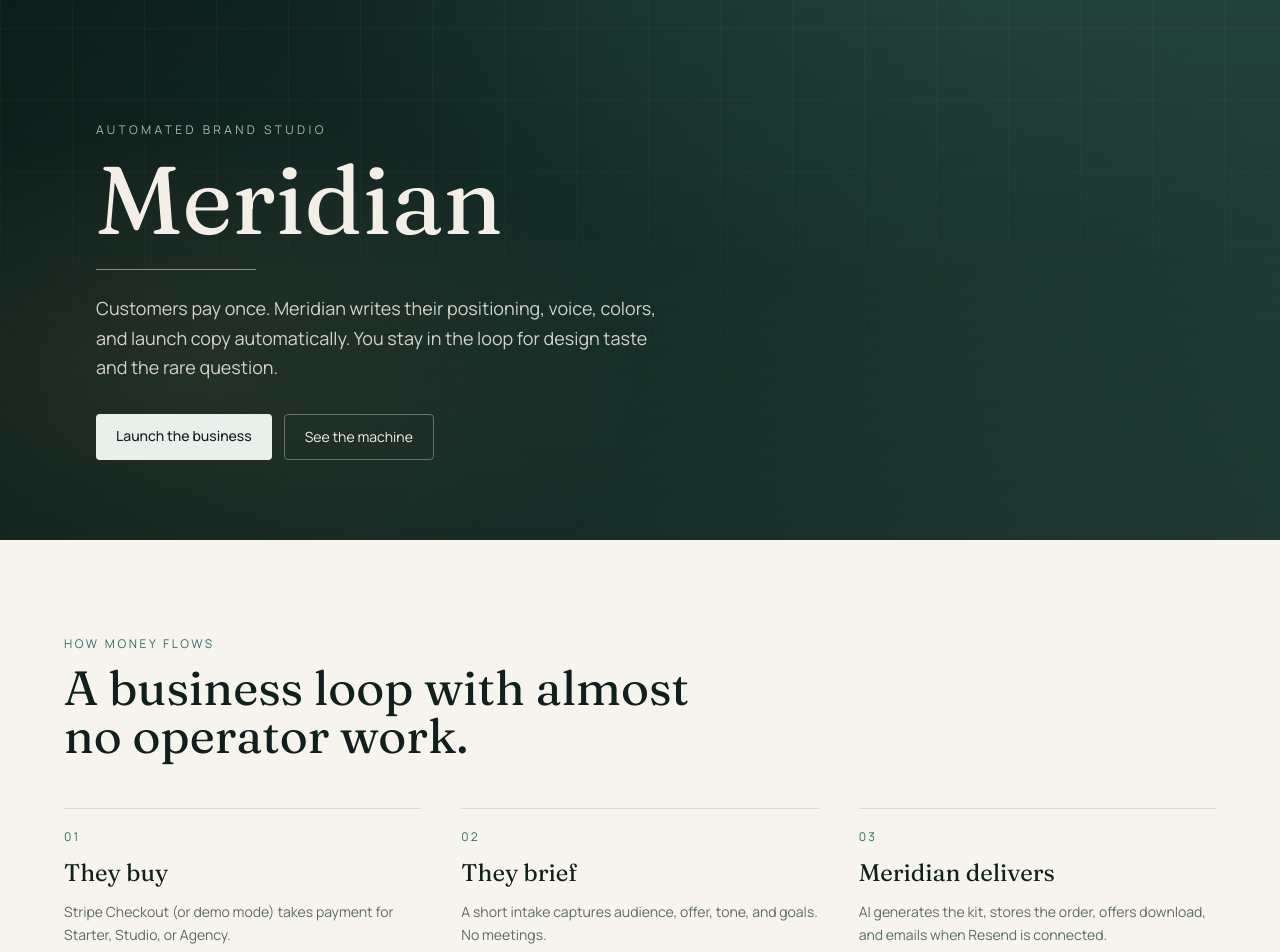
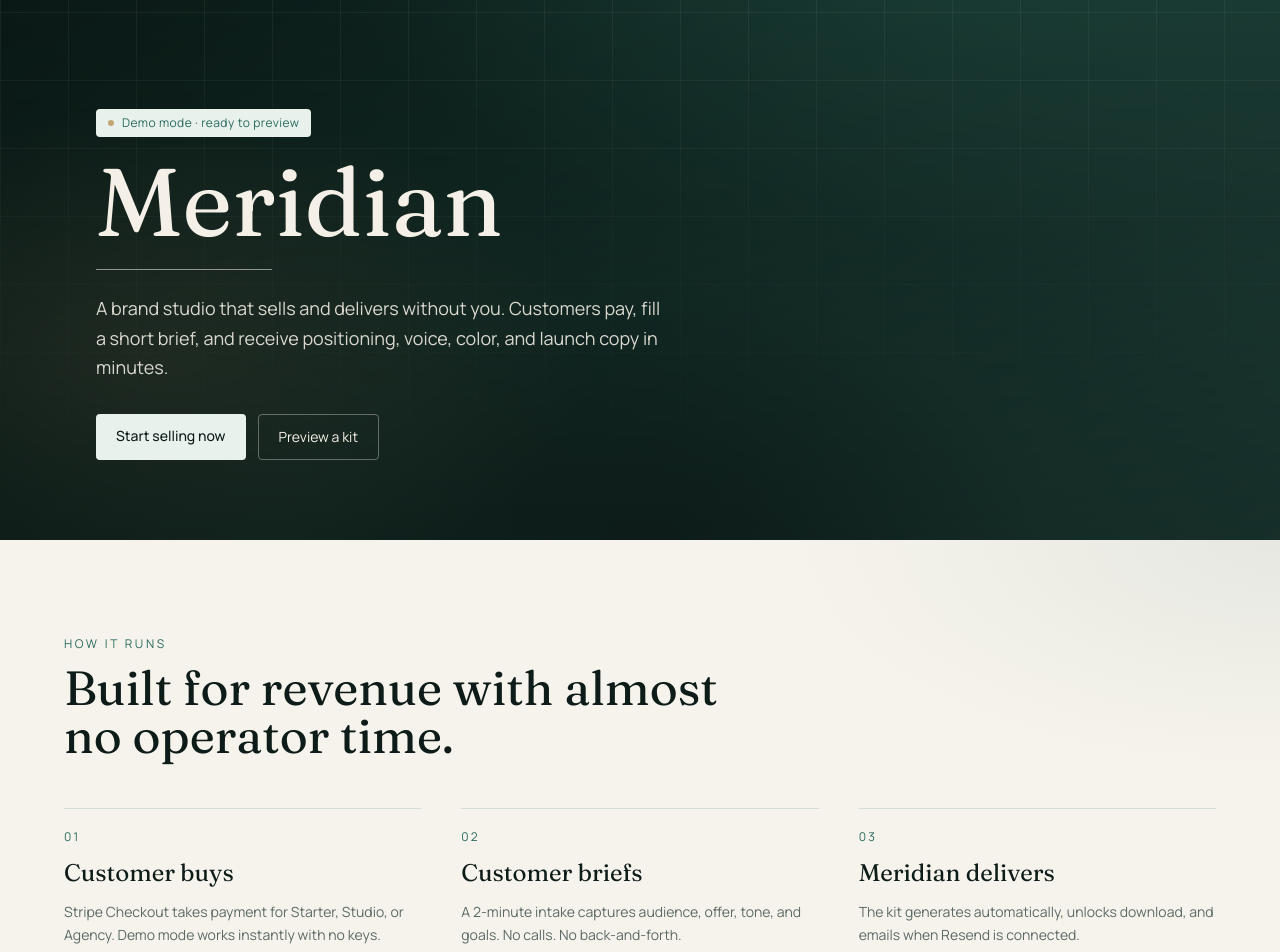
Before and after one commit to Kloawcody/meridian-briefs, a Next.js app: page / in a window 1280 px wide. Shown: the part 260-1212 px from the top of the page. Built offline with nearby package versions, Linux system fonts and the light colour scheme; no server answers.

Commit message:
Polish Meridian into production-ready automated brand studio

```diff
--- a/src/app/globals.css
+++ b/src/app/globals.css
@@ -1,18 +1,20 @@
 @import "tailwindcss";
 
 :root {
-  --ink: #10201c;
-  --ink-soft: #1a322c;
-  --sand: #f3efe6;
-  --foam: #e7f0ea;
-  --sea: #2f6f62;
-  --muted: #5d6b66;
-  --line: #d5ddd8;
-  --background: #f7f4ee;
-  --foreground: #10201c;
-  --hero-a: #0c1a17;
-  --hero-b: #1e3f38;
-  --hero-c: #3a6b5e;
+  --ink: #0e1c19;
+  --ink-soft: #1a312c;
+  --sand: #f4f0e7;
+  --foam: #e8f1ec;
+  --sea: #2a6b5e;
+  --sea-bright: #3d8f7e;
+  --muted: #5c6a65;
+  --line: #d4ddd8;
+  --background: #f6f3ec;
+  --foreground: #0e1c19;
+  --hero-a: #0a1613;
+  --hero-b: #16352e;
+  --hero-c: #2f5f54;
+  --gold: #c4a574;
 }
 
 @theme inline {
@@ -36,12 +38,17 @@
   font-family: var(--font-body), "Segoe UI", sans-serif;
 }
 
+::selection {
+  background: color-mix(in oklab, var(--sea) 35%, white);
+  color: var(--ink);
+}
+
 @keyframes meridian-drift {
   0% {
     transform: translate3d(0, 0, 0) scale(1);
   }
   50% {
-    transform: translate3d(2%, -1.5%, 0) scale(1.04);
+    transform: translate3d(2.2%, -1.8%, 0) scale(1.05);
   }
   100% {
     transform: translate3d(0, 0, 0) scale(1);
@@ -51,7 +58,7 @@
 @keyframes meridian-rise {
   from {
     opacity: 0;
-    transform: translateY(18px);
+    transform: translateY(20px);
   }
   to {
     opacity: 1;
@@ -68,39 +75,74 @@
   }
 }
 
+@keyframes meridian-sheen {
+  0% {
+    background-position: 0% 50%;
+  }
+  100% {
+    background-position: 100% 50%;
+  }
+}
+
 .hero-atmosphere {
   background:
-    radial-gradient(1200px 700px at 70% 20%, rgba(90, 160, 140, 0.28), transparent 55%),
-    radial-gradient(900px 500px at 15% 80%, rgba(214, 186, 120, 0.16), transparent 50%),
-    linear-gradient(145deg, var(--hero-a), var(--hero-b) 48%, var(--hero-c));
-  animation: meridian-drift 18s ease-in-out infinite;
+    radial-gradient(1100px 640px at 72% 18%, rgba(61, 143, 126, 0.32), transparent 58%),
+    radial-gradient(820px 480px at 12% 78%, rgba(196, 165, 116, 0.18), transparent 52%),
+    radial-gradient(600px 400px at 50% 100%, rgba(14, 28, 25, 0.4), transparent 60%),
+    linear-gradient(148deg, var(--hero-a), var(--hero-b) 46%, var(--hero-c));
+  animation: meridian-drift 20s ease-in-out infinite;
 }
 
 .rise {
-  animation: meridian-rise 900ms cubic-bezier(0.22, 1, 0.36, 1) both;
+  animation: meridian-rise 950ms cubic-bezier(0.22, 1, 0.36, 1) both;
 }
 
 .rise-delay-1 {
-  animation-delay: 120ms;
+  animation-delay: 110ms;
 }
 
 .rise-delay-2 {
-  animation-delay: 240ms;
+  animation-delay: 220ms;
 }
 
 .rise-delay-3 {
-  animation-delay: 360ms;
+  animation-delay: 340ms;
 }
 
 .draw-line {
   transform-origin: left;
-  animation: meridian-line 1100ms cubic-bezier(0.22, 1, 0.36, 1) 200ms both;
+  animation: meridian-line 1100ms cubic-bezier(0.22, 1, 0.36, 1) 180ms both;
 }
 
 .meridian-grid {
   background-image:
-    linear-gradient(rgba(243, 239, 230, 0.07) 1px, transparent 1px),
-    linear-gradient(90deg, rgba(243, 239, 230, 0.07) 1px, transparent 1px);
-  background-size: 72px 72px;
-  mask-image: linear-gradient(to bottom, black 40%, transparent 95%);
+    linear-gradient(rgba(244, 240, 231, 0.08) 1px, transparent 1px),
+    linear-gradient(90deg, rgba(244, 240, 231, 0.08) 1px, transparent 1px);
+  background-size: 68px 68px;
+  mask-image: linear-gradient(to bottom, black 35%, transparent 92%);
 }
+
+.surface-wash {
+  background:
+    radial-gradient(900px 420px at 100% 0%, rgba(42, 107, 94, 0.08), transparent 55%),
+    radial-gradient(700px 360px at 0% 100%, rgba(196, 165, 116, 0.07), transparent 50%),
+    var(--background);
+}
+
+.kit-preview-shell {
+  background:
+    linear-gradient(160deg, rgba(244, 240, 231, 0.08), transparent 40%),
+    linear-gradient(145deg, #10241f, #1c3d36 55%, #2a564c);
+  box-shadow: 0 30px 80px rgba(8, 18, 15, 0.35);
+}
+
+@media print {
+  .no-print {
+    display: none !important;
+  }
+
+  body {
+    background: white;
+    color: black;
+  }
+}
--- a/src/app/layout.tsx
+++ b/src/app/layout.tsx
@@ -1,4 +1,4 @@
-import type { Metadata } from "next";
+import type { Metadata, Viewport } from "next";
 import { Fraunces, Manrope } from "next/font/google";
 import "./globals.css";
 
@@ -13,10 +13,39 @@
   subsets: ["latin"],
 });
 
+const siteUrl = process.env.NEXT_PUBLIC_APP_URL || "https://meridian-briefs.vercel.app";
+
 export const metadata: Metadata = {
-  title: "Meridian — Automated brand briefs that sell while you sleep",
+  metadataBase: new URL(siteUrl),
+  title: {
+    default: "Meridian — Automated brand briefs",
+    template: "%s · Meridian",
+  },
   description:
-    "A fully automated brand-brief studio. Customers pay, AI delivers positioning kits, and you only help with design and questions.",
+    "Customers pay once. Meridian delivers positioning, voice, colors, and launch copy automatically. You only handle design taste and rare questions.",
+  applicationName: "Meridian",
+  keywords: ["brand brief", "automated branding", "positioning", "startup branding", "AI brand kit"],
+  openGraph: {
+    type: "website",
+    title: "Meridian — Automated brand briefs",
+    description: "Pay once. Get a complete brand kit in minutes. Fully automated delivery.",
+    siteName: "Meridian",
+  },
+  twitter: {
+    card: "summary_large_image",
+    title: "Meridian — Automated brand briefs",
+    description: "Pay once. Get a complete brand kit in minutes.",
+  },
+  robots: {
+    index: true,
+    follow: true,
+  },
+};
+
+export const viewport: Viewport = {
+  themeColor: "#0e1c19",
+  width: "device-width",
+  initialScale: 1,
 };
 
 export default function RootLayout({ children }: LayoutProps<"/">) {
--- a/src/app/page.tsx
+++ b/src/app/page.tsx
@@ -1,64 +1,69 @@
 import Link from "next/link";
 import { SiteNav } from "@/components/SiteNav";
+import { SiteFooter } from "@/components/SiteFooter";
 import { PricingSection } from "@/components/PricingSection";
+import { StatusChip } from "@/components/StatusChip";
+import { SamplePreview } from "@/components/SamplePreview";
 
 export default function HomePage() {
   return (
     <main className="flex-1">
       <section className="relative min-h-[100svh] overflow-hidden text-[var(--sand)]">
         <div className="hero-atmosphere absolute inset-0" />
-        <div className="meridian-grid absolute inset-0 opacity-70" />
-        <div className="absolute inset-0 bg-[linear-gradient(to_bottom,rgba(0,0,0,0.15),rgba(0,0,0,0.45))]" />
+        <div className="meridian-grid absolute inset-0" />
+        <div className="absolute inset-0 bg-[linear-gradient(to_bottom,rgba(0,0,0,0.12),rgba(0,0,0,0.5))]" />
         <SiteNav />
 
         <div className="relative z-10 mx-auto flex min-h-[100svh] max-w-6xl flex-col justify-end px-5 pb-16 pt-28 md:px-8 md:pb-20">
-          <p className="rise text-xs uppercase tracking-[0.28em] text-[var(--sand)]/70">Automated brand studio</p>
-          <h1 className="rise rise-delay-1 mt-4 max-w-4xl font-[family-name:var(--font-display)] text-5xl leading-[0.95] md:text-7xl lg:text-8xl">
+          <div className="rise">
+            <StatusChip />
+          </div>
+          <h1 className="rise rise-delay-1 mt-5 max-w-4xl font-[family-name:var(--font-display)] text-5xl leading-[0.92] md:text-7xl lg:text-8xl">
             Meridian
           </h1>
-          <div className="draw-line mt-6 h-px w-40 bg-[var(--sand)]/50" />
-          <p className="rise rise-delay-2 mt-6 max-w-xl text-base leading-relaxed text-[var(--sand)]/85 md:text-lg">
-            Customers pay once. Meridian writes their positioning, voice, colors, and launch copy automatically. You stay in the loop for design taste and the rare question.
+          <div className="draw-line mt-6 h-px w-44 bg-[var(--sand)]/55" />
+          <p className="rise rise-delay-2 mt-6 max-w-xl text-base leading-relaxed text-[var(--sand)]/88 md:text-lg">
+            A brand studio that sells and delivers without you. Customers pay, fill a short brief, and receive positioning, voice, color, and launch copy in minutes.
           </p>
           <div className="rise rise-delay-3 mt-8 flex flex-wrap gap-3">
             <a
               href="#pricing"
               className="rounded-sm bg-[var(--foam)] px-5 py-3 text-sm font-medium text-[var(--ink)] transition hover:bg-white"
             >
-              Launch the business
+              Start selling now
             </a>
             <a
-              href="#how"
+              href="#sample"
               className="rounded-sm border border-[var(--sand)]/35 px-5 py-3 text-sm text-[var(--sand)] transition hover:border-[var(--sand)]"
             >
-              See the machine
+              Preview a kit
             </a>
           </div>
         </div>
       </section>
 
-      <section id="how" className="px-5 py-24 md:px-8">
+      <section id="how" className="surface-wash px-5 py-24 md:px-8">
         <div className="mx-auto max-w-6xl">
-          <p className="text-xs uppercase tracking-[0.22em] text-[var(--sea)]">How money flows</p>
+          <p className="text-xs uppercase tracking-[0.22em] text-[var(--sea)]">How it runs</p>
           <h2 className="mt-3 max-w-2xl font-[family-name:var(--font-display)] text-4xl text-[var(--ink)] md:text-5xl">
-            A business loop with almost no operator work.
+            Built for revenue with almost no operator time.
           </h2>
           <ol className="mt-12 grid gap-10 md:grid-cols-3">
             {[
               {
                 step: "01",
-                title: "They buy",
-                body: "Stripe Checkout (or demo mode) takes payment for Starter, Studio, or Agency.",
+                title: "Customer buys",
+                body: "Stripe Checkout takes payment for Starter, Studio, or Agency. Demo mode works instantly with no keys.",
               },
               {
                 step: "02",
-                title: "They brief",
-                body: "A short intake captures audience, offer, tone, and goals. No meetings.",
+                title: "Customer briefs",
+                body: "A 2-minute intake captures audience, offer, tone, and goals. No calls. No back-and-forth.",
               },
               {
                 step: "03",
                 title: "Meridian delivers",
-                body: "AI generates the kit, stores the order, offers download, and emails when Resend is connected.",
+                body: "The kit generates automatically, unlocks download, and emails when Resend is connected.",
               },
             ].map((item) => (
               <li key={item.step} className="border-t border-[var(--line)] pt-5">
@@ -69,7 +74,7 @@
             ))}
           </ol>
           <p className="mt-12 max-w-2xl text-[var(--muted)]">
-            Your only recurring jobs: refine the landing design when you want, and answer questions in{" "}
+            Your remaining jobs: refine design when you want, and answer rare questions in{" "}
             <Link href="/owner" className="text-[var(--sea)] underline">
               /owner
             </Link>
@@ -78,23 +83,31 @@
         </div>
       </section>
 
+      <SamplePreview />
       <PricingSection />
 
       <section className="border-t border-[var(--line)] px-5 py-20 md:px-8">
         <div className="mx-auto flex max-w-6xl flex-col gap-6 md:flex-row md:items-end md:justify-between">
           <div>
             <h2 className="font-[family-name:var(--font-display)] text-3xl text-[var(--ink)] md:text-4xl">
-              Ready to connect real payments?
+              Ready for live revenue?
             </h2>
             <p className="mt-3 max-w-xl text-[var(--muted)]">
-              Demo mode works now with no keys. Add Stripe, OpenAI, and Resend when you want live revenue and AI upgrades.
+              Preview everything in demo mode now. When you&apos;re ready, add Stripe, OpenAI, and Resend — then share your link.
             </p>
           </div>
-          <Link href="/ask" className="text-sm text-[var(--sea)] underline">
-            Customer question form
-          </Link>
+          <div className="flex flex-wrap gap-4 text-sm">
+            <Link href="/ask" className="text-[var(--sea)] underline">
+              Customer questions
+            </Link>
+            <Link href="/owner" className="text-[var(--sea)] underline">
+              Owner inbox
+            </Link>
+          </div>
         </div>
       </section>
+
+      <SiteFooter />
     </main>
   );
 }
```
